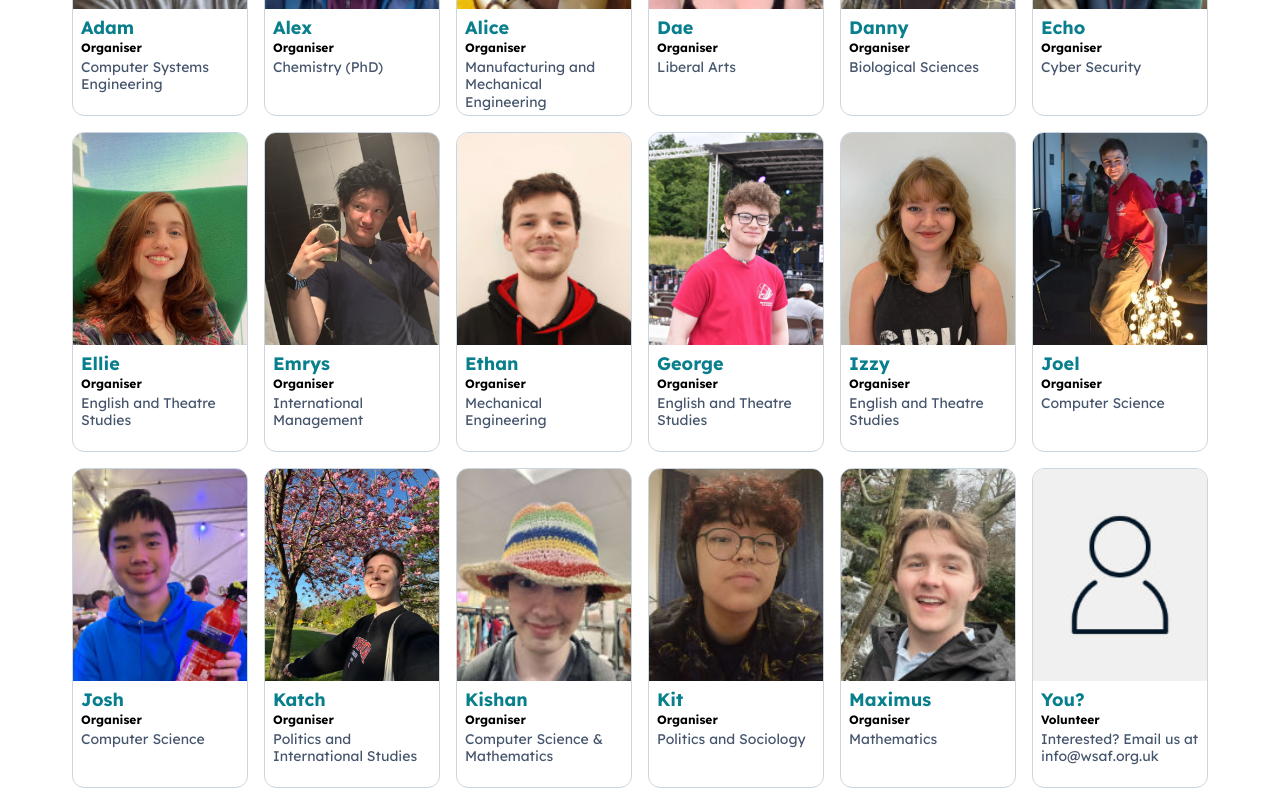
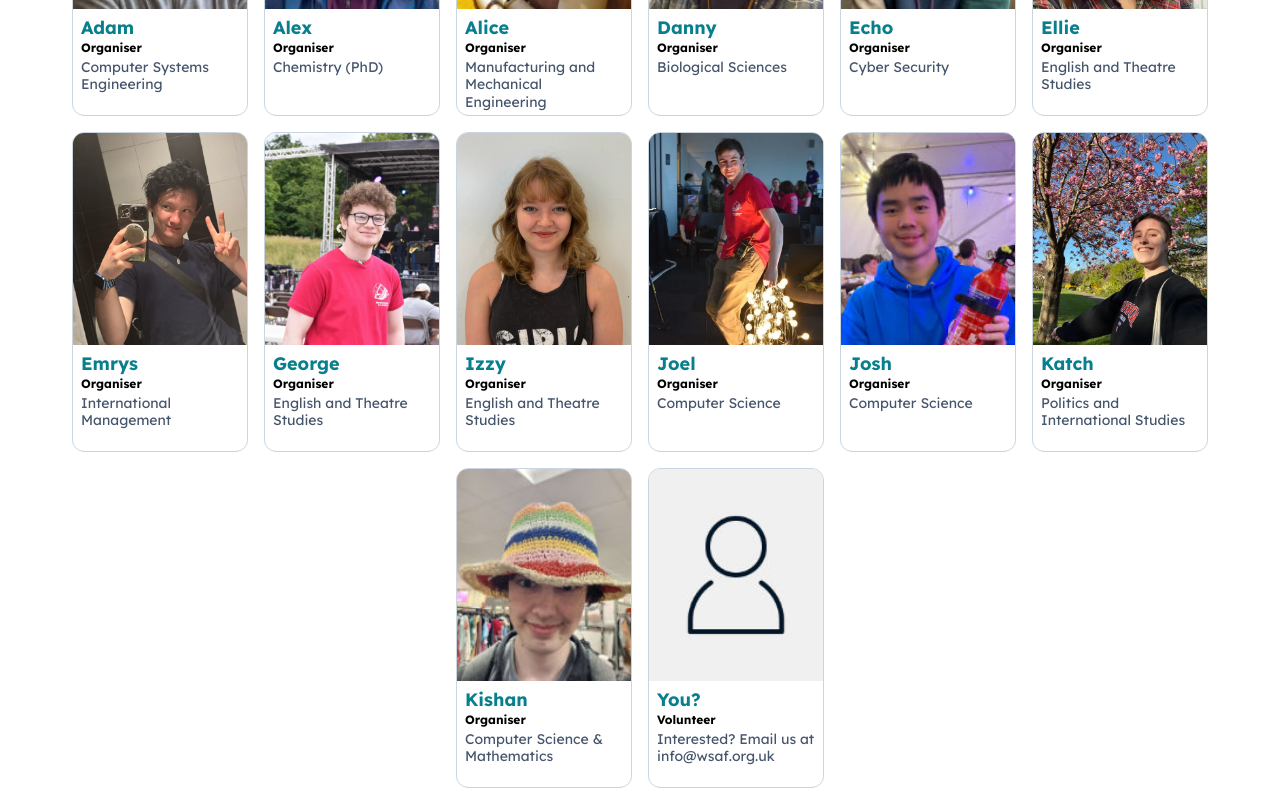
Before and after one commit to WarwickStudentArtsFestival/wsaf25-website, a Next.js app: page /crew in a window 1280 px wide. Shown: the part 1560-2360 px from the top of the page. Built offline with nearby package versions, Linux system fonts and the light colour scheme.

Commit message:
rm images of people who have not yet consented for this year

```diff
--- a/src/app/components/people-involved/organisers.ts
+++ b/src/app/components/people-involved/organisers.ts
@@ -37,20 +37,20 @@ const organisers: RefactoredIdCardProps[] = [
     course: 'Chemistry (PhD)',
     image: AlexPhoto,
   },
-  {
-    name: 'Dae',
-    role: 'WSAF Lead (Communications)',
-    year: '3rd Year',
-    course: 'Liberal Arts',
-    image: DaePhoto,
-  },
-  {
-    name: 'Maximus',
-    role: 'WSAF Lead (Finance & Data)',
-    year: '2nd Year',
-    course: 'Mathematics',
-    image: MaximusPhoto,
-  },
+  // {
+  //   name: 'Dae',
+  //   role: 'WSAF Lead (Communications)',
+  //   year: '3rd Year',
+  //   course: 'Liberal Arts',
+  //   image: DaePhoto,
+  // },
+  // {
+  //   name: 'Maximus',
+  //   role: 'WSAF Lead (Finance & Data)',
+  //   year: '2nd Year',
+  //   course: 'Mathematics',
+  //   image: MaximusPhoto,
+  // },
   {
     name: 'Josh',
     role: 'Head of\nDigital',
@@ -65,13 +65,13 @@ const organisers: RefactoredIdCardProps[] = [
     course: 'English and Theatre Studies',
     image: ElliePhoto,
   },
-  {
-    name: 'Ethan',
-    role: 'Head of\nTeam Catering',
-    year: '3rd Year',
-    course: 'Mechanical Engineering',
-    image: EthanPhoto,
-  },
+  // {
+  //   name: 'Ethan',
+  //   role: 'Head of\nTeam Catering',
+  //   year: '3rd Year',
+  //   course: 'Mechanical Engineering',
+  //   image: EthanPhoto,
+  // },
   {
     name: 'Joel',
     role: 'Head of Streaming',
@@ -79,13 +79,13 @@ const organisers: RefactoredIdCardProps[] = [
     course: 'Computer Science',
     image: JoelPhoto,
   },
-  {
-    name: 'Kit',
-    role: 'Communications',
-    year: '3rd Year',
-    course: 'Politics and Sociology',
-    image: KitPhoto,
-  },
+  // {
+  //   name: 'Kit',
+  //   role: 'Communications',
+  //   year: '3rd Year',
+  //   course: 'Politics and Sociology',
+  //   image: KitPhoto,
+  // },
   {
     name: 'Kishan',
     role: 'Tech',
```
